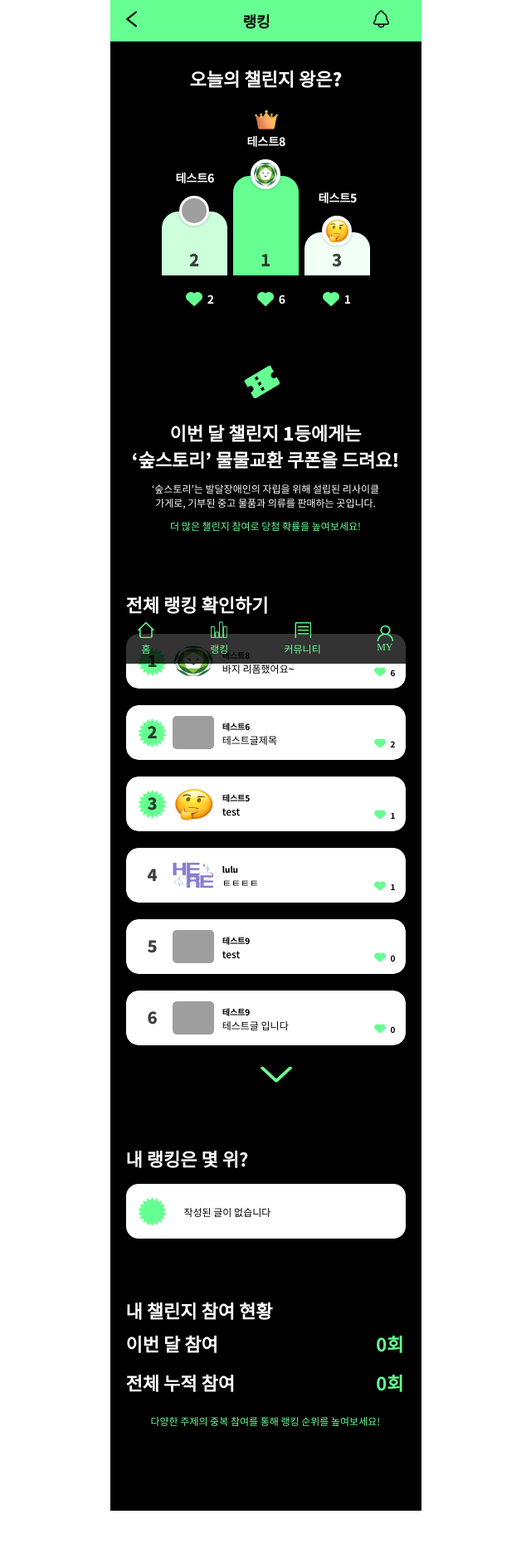
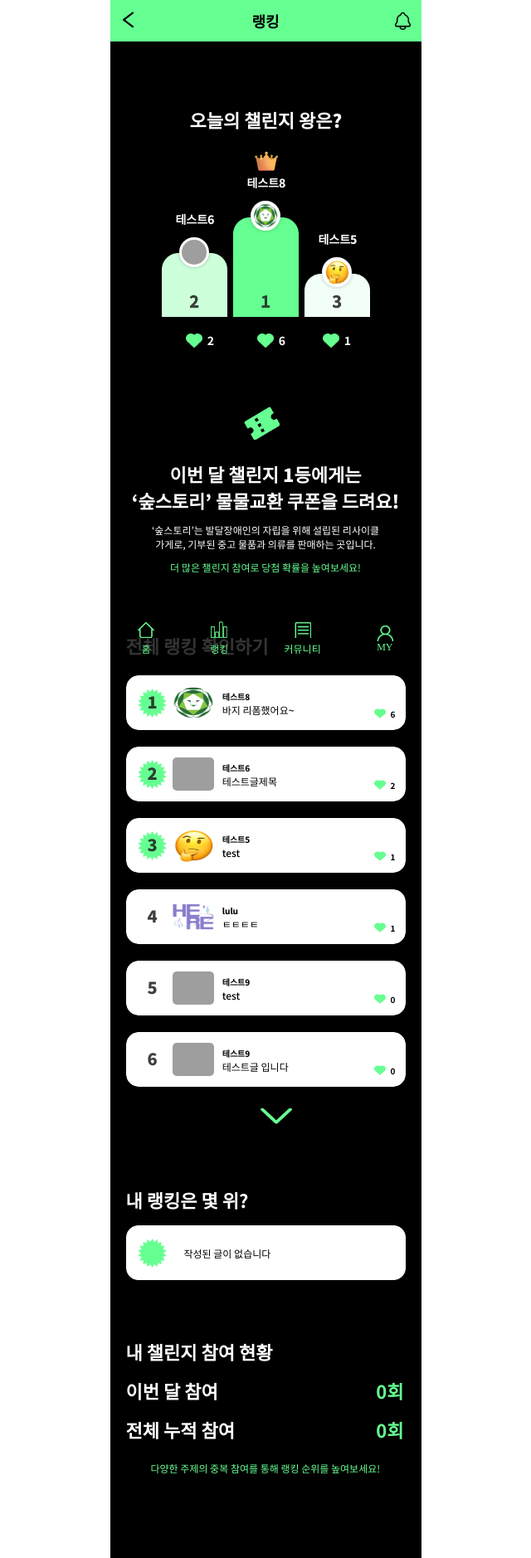
Before and after one commit to gyurili/2024-Herethon-REBORN, a Django app: page /ranking in a window 1280 px wide. Shown: the whole page at 83% size, without its empty margins (320-960 px from the left). Before the commit the page ends 1821 px from the top, so only its background shows below. Run offline with Django 5.2, Linux system fonts and the light colour scheme; data comes from the database, SQL or seed files in the repository; both versions use the stored data as it was after the commit; some libraries are stand-ins or nearby versions; grey boxes are pictures that could not be loaded.

Commit message:
랭킹 상단바 하단바 수정

```diff
--- a/mainApp/templates/mainApp/ranking.html
+++ b/mainApp/templates/mainApp/ranking.html
@@ -12,23 +12,12 @@
 </head>
 
 <body>
-    <header>
-        <!-- 뒤로가기 버튼 -->
-        <a href="{% url 'mainApp:main' %}">
-            <svg class="back" width="25" height="26" viewBox="0 0 25 26" fill="none" xmlns="http://www.w3.org/2000/svg">
-                <path fill-rule="evenodd" clip-rule="evenodd" d="M5 13C5 12.6598 5.15691 12.3387 5.42503 12.1303L16.2307 3.73069C16.7096 3.35841 17.3988 3.446 17.77 3.92633C18.1412 4.40666 18.0538 5.09784 17.5749 5.47012L7.88808 13L17.5749 20.5299C18.0538 20.9022 18.1412 21.5933 17.77 22.0737C17.3988 22.554 16.7096 22.6416 16.2307 22.2693L5.42503 13.8697C5.15691 13.6613 5 13.3402 5 13Z" fill="black" />
-            </svg>
-        </a>
-
-        <h2>랭킹</h2>
-
-        <!-- 알림 버튼 -->
-        <a href="{% url 'mainApp:notice' %}">
-        <svg xmlns="http://www.w3.org/2000/svg" width="25" height="26" viewBox="0 0 25 26" fill="none">
-            <path d="M12.4605 19.2354H19.5542C19.8305 19.2509 20.1061 19.1954 20.3548 19.0741C20.6035 18.9529 20.8169 18.7699 20.9749 18.5427C21.1328 18.3156 21.2299 18.0517 21.2569 17.7764C21.2839 17.501 21.24 17.2233 21.1292 16.9698C20.7542 15.8365 19.2594 14.4771 19.2594 13.1396C19.2594 10.1708 19.2594 9.38959 17.7969 7.64375C17.3231 7.08238 16.7364 6.62702 16.0751 6.3073L15.2594 5.91146C15.1221 5.82941 15.0037 5.71924 14.912 5.58819C14.8202 5.45714 14.7572 5.30816 14.7271 5.15105C14.6456 4.6223 14.366 4.14436 13.9451 3.81416C13.5242 3.48395 12.9934 3.32621 12.4605 3.37292C11.9372 3.34149 11.4209 3.50627 11.0126 3.83507C10.6042 4.16386 10.3331 4.63307 10.2521 5.15105C10.2155 5.31335 10.1436 5.46561 10.0415 5.59703C9.93945 5.72844 9.80972 5.83579 9.66152 5.91146L8.8459 6.3073C8.18489 6.62714 7.59858 7.08249 7.12506 7.64375C5.66361 9.38959 5.66361 10.1708 5.66361 13.1396C5.66361 14.4771 4.23652 15.7 3.86152 16.901C3.63548 17.6271 3.51048 19.2354 5.40319 19.2354H12.4605Z" stroke="black" stroke-width="1.5" stroke-linecap="round" stroke-linejoin="round" />
-            <path d="M15.8594 19.2354C15.8686 19.6843 15.787 20.1304 15.6195 20.547C15.4519 20.9635 15.2019 21.3419 14.8844 21.6594C14.5669 21.9769 14.1886 22.2269 13.772 22.3944C13.3555 22.562 12.9093 22.6436 12.4605 22.6344C12.0115 22.6439 11.5653 22.5625 11.1487 22.395C10.7321 22.2276 10.3536 21.9775 10.0362 21.66C9.71874 21.3424 9.46882 20.9639 9.30149 20.5472C9.13416 20.1306 9.05288 19.6843 9.06254 19.2354" stroke="black" stroke-width="1.5" stroke-linecap="round" stroke-linejoin="round" />
-        </svg>
-        </a>
+    <header class="community_header">
+        <a href="{% url 'mainApp:main' %}"><img src="../../../media/backBtn.png" alt="뒤로가기"
+                class="community_header_back"></a>
+        <span class="community_header_title">랭킹</span>
+        <a href="{% url 'mainApp:notice' %}" class="community_header_notice"><img src="../../../media/noticeBell.png"
+                alt="알림"></a>
     </header>
 
     <div class="bottom">
--- a/static/css/ranking.css
+++ b/static/css/ranking.css
@@ -6,14 +6,51 @@
 }
 
 header {
-    position: fixed;
     display: flex;
-    flex-direction: row;
-    background-color: #66ff91;
-    width: 375px;
+    justify-content: space-between;
+    align-items: center;
+    background-color: #66FF91;
+    padding: 0 10px;
     height: 50px;
-    align-items: center;
+
     z-index: 2;
+}
+
+.community_header_left {
+    width: 25px;
+    height: 26px;
+}
+
+.community_header_title {
+    color: var(--00, #000);
+font-family: "Noto Sans KR";
+font-size: 18px;
+font-style: normal;
+font-weight: 700;
+line-height: normal;
+}
+
+.community_header_logo {
+    height: 20px;
+}
+
+.community_header_logo img {
+    height: 20px;
+}
+
+.community_header_notice {
+    width: 25px;
+    height: 26px;
+}
+
+.community_header_notice img {
+    width: 25px;
+    height: 26px;
+}
+
+.community_header_back {
+    width: 25px;
+    height: 25px;
 }
 
 .back {
@@ -241,6 +278,17 @@
     margin-top: -2px;
     margin-left: 6px;
     margin-bottom: 70px;
+}
+
+.mycontainer h3{
+        color: var(--ff, #ffffff);
+        font-family: "Noto Sans KR";
+        font-size: 22px;
+        font-style: normal;
+        font-weight: 700;
+        line-height: normal;
+        margin-top: 70px;
+        margin-bottom: 22px;
 }
 
 .allRanks .post-container,
```
Also changed, not shown: db.sqlite3.
